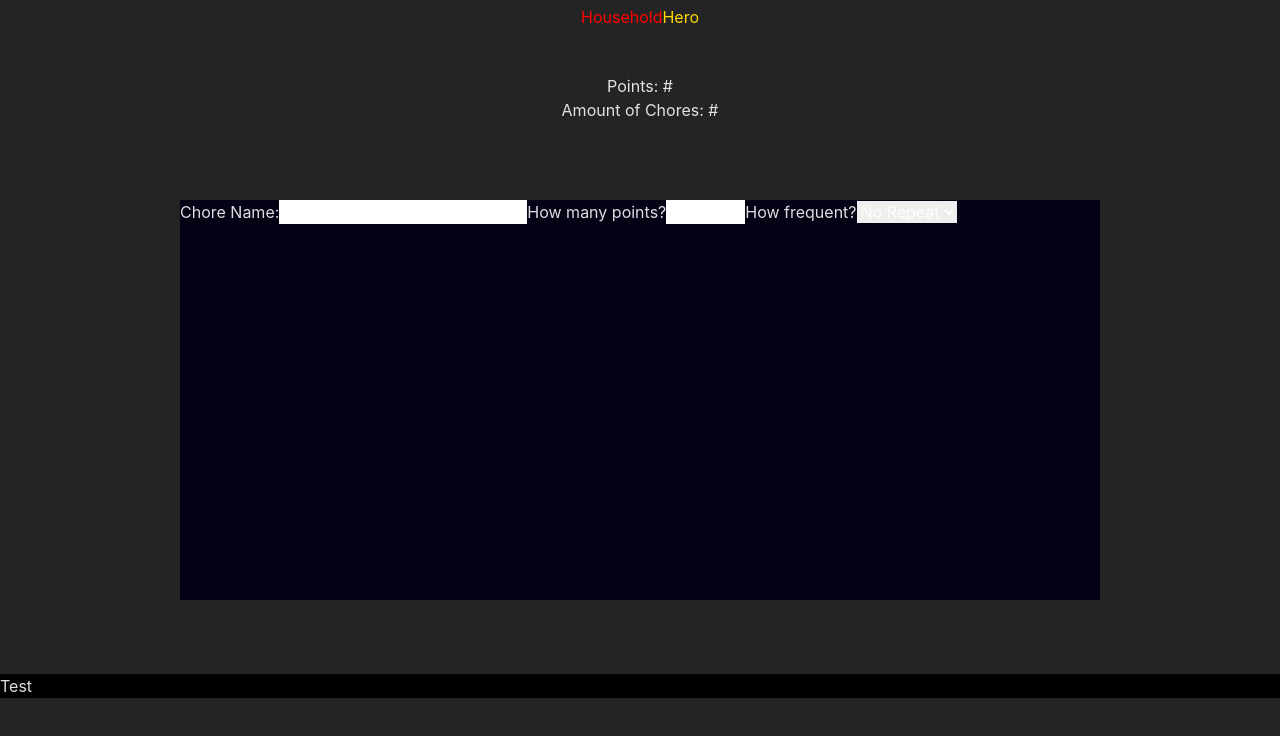
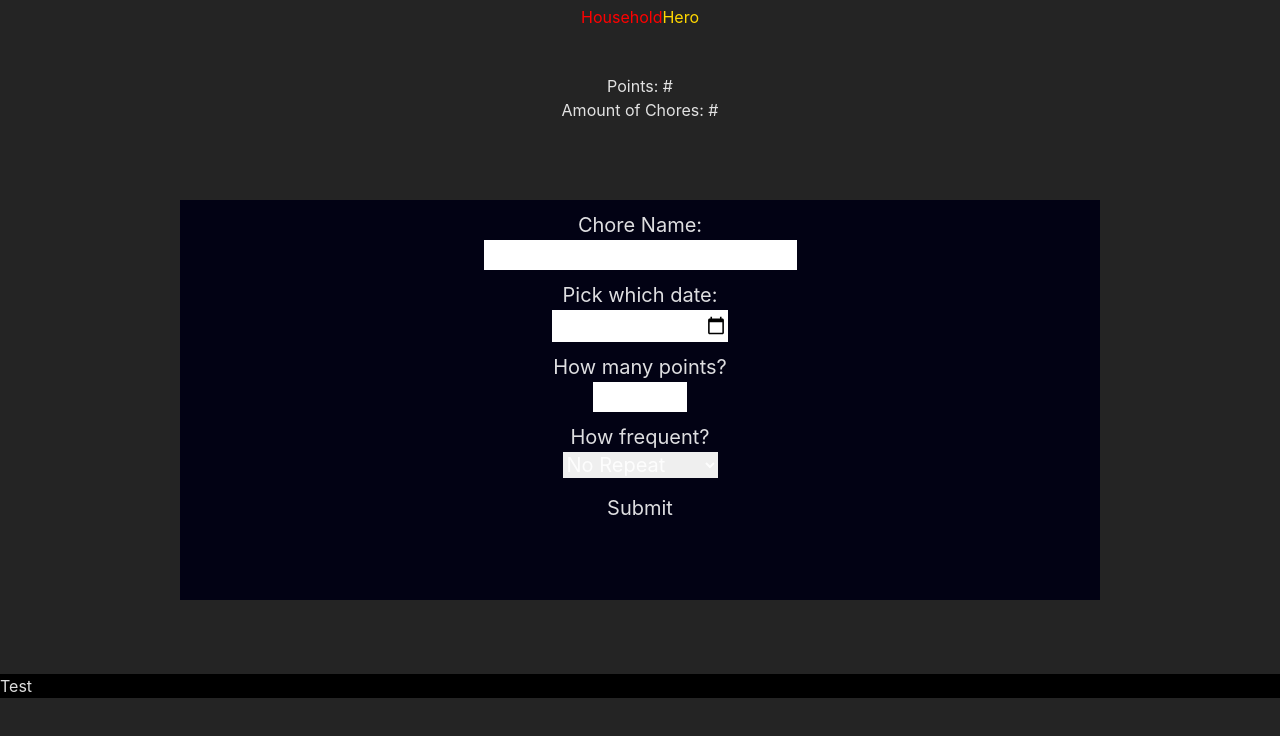
Before and after one commit to aduong3/ChoreTracker, a React (Vite) app: page / in a window 1280 px wide. Both pictures are taken after a click on the button "Add Chores". Shown: the top 736 px of the page. Built offline with nearby package versions, Linux system fonts and the light colour scheme.

Commit message:
Added styling and more inputs to Add Chore section

```diff
--- a/src/Form.css
+++ b/src/Form.css
@@ -6,4 +6,19 @@
     top: 50%;
     left: 50%;
     translate: -50% -50%;
+    text-align: center;
 }
+#form-container form{
+    display: flex;
+    flex-direction: column;
+    justify-content: center;
+    align-items: center;
+    font-size: 20px;
+    margin-top: 10px;
+}
+#form-container > form > input{
+    margin-bottom: 10px;
+}
+#form-container input[type="submit"] {
+    margin-top: 15px;
+}
--- a/src/Form.jsx
+++ b/src/Form.jsx
@@ -4,27 +4,57 @@ import {useState} from 'react';
 
 function Form(){
     const [frequency, setFrequency] = useState('none');
+    const [selectedDate, setSelectedDate] = useState('');
 
     const handleFrequencyChange = (e) => {
         setFrequency(e.target.value);
     };
+
+    const handleDateChange = (e) => {
+        setSelectedDate(e.target.value);
+    }
+
+    const fixDate = (dateString) => {
+        const [year, month, day] = dateString.split('-');
+        let displayDate = new Date(year, month - 1, day);
+
+        return displayDate.toLocaleDateString('en-US', {
+            year: 'numeric',
+            month: 'long',
+            day: 'numeric',
+        })
+    }
+
     return(
         <>
         <div id="form-container">
         <form>
             <label htmlFor="chore-title">Chore Name:</label>
             <input type="text" name="chore-title" id="chore-title"></input>
+
+            <label htmlFor="chore-date">Pick which date:</label>
+            <input type="date" name="chore-date" id="chore-date" value={selectedDate} onChange={handleDateChange}></input>
+
             <label htmlFor="points">How many points?</label>
             <input type="number" name="points" id="points" min="1" max="20"></input>
+
             <label htmlFor="frequency">How frequent?</label>
             <select name="frequency" id="frequency" value={frequency} onChange={handleFrequencyChange}>
                 <option value="none">No Repeat</option>
                 <option value="daily">Daily</option>
                 <option value="weekly">Weekly</option>
-                <option value="monthly">Monthly</option>
+                <option value="monthly">Monthly (WIP)</option>
             </select>
-            {/* Conditional statement to render weekdays for weekly dropdown option */}
+
+            <input type="submit"></input>
         </form>
+
+            {frequency != 'none' && selectedDate && (
+                <p>This chore will repeat {frequency} starting on {fixDate(selectedDate)}.</p>
+            )}
+            {frequency === 'none' && selectedDate && (
+                <p> This chore will take place on {fixDate(selectedDate)}.</p>
+            )}
         </div>
 
 
```
